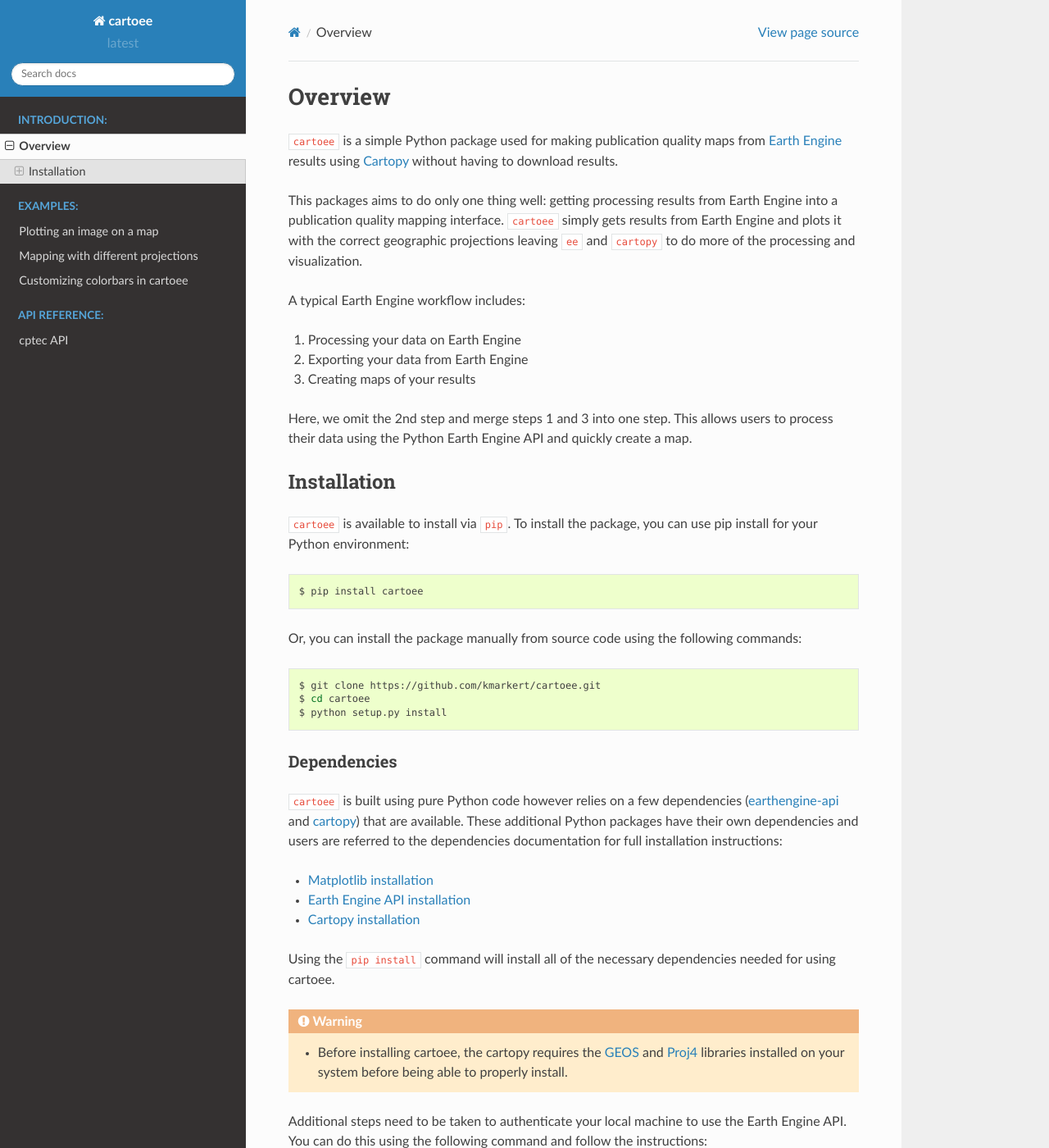
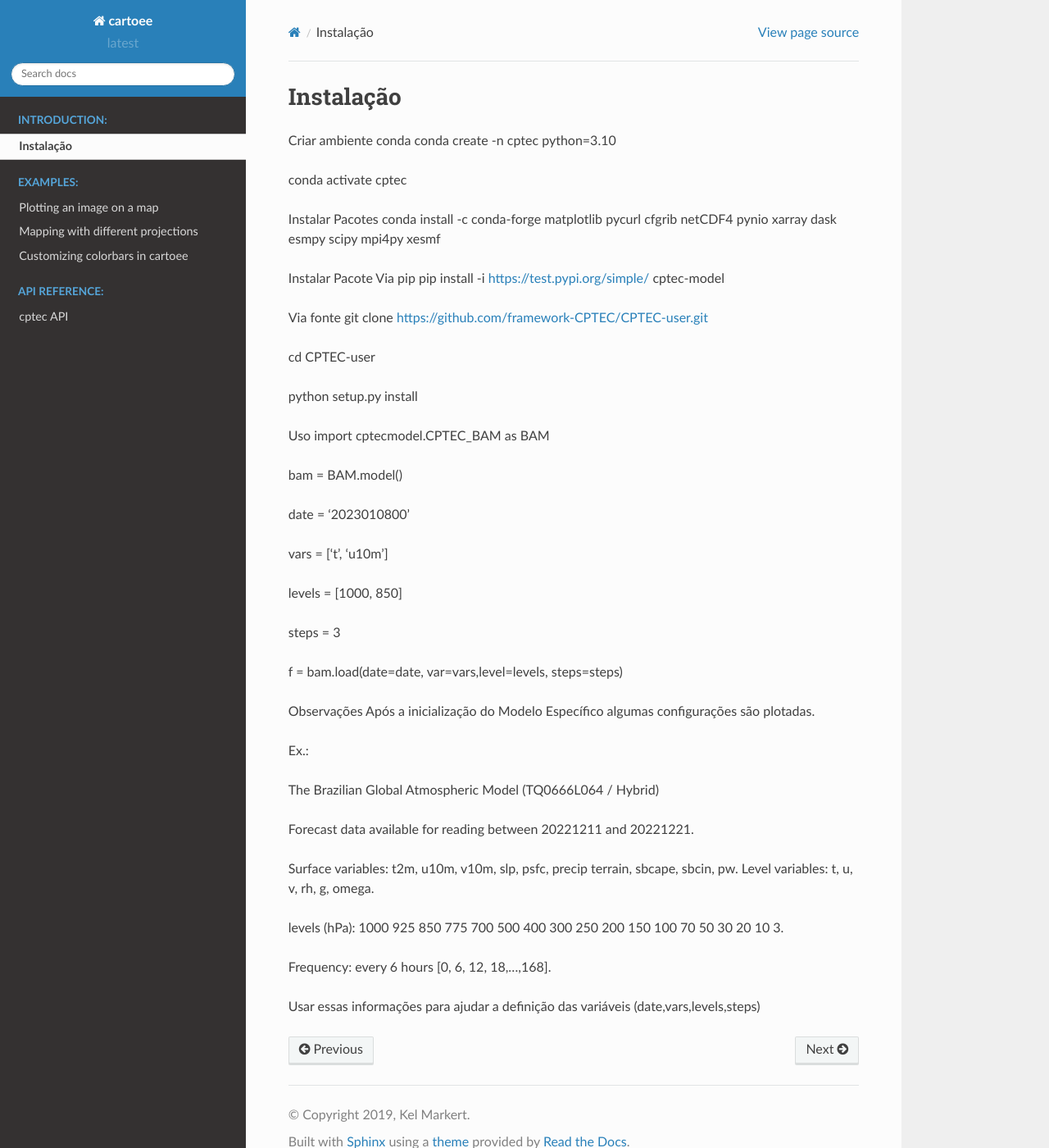
Before and after one commit to framework-CPTEC/tutorial-cptec-model, a Sphinx documentation site: the page built from docs/introduction.rst, in a window 1280 px wide and 1400 px high. Shown: the whole window at 82% size. Built offline with Sphinx 7.4.7 and the Read the Docs theme 2.0.0, drawn with Linux system fonts in a browser that asks for light colours; pages that are not in the unit, such as notebooks, are missing from menus; some of the changed text lies outside the part shown.

Commit message:
Update introduction.rst

```diff
--- a/docs/introduction.rst
+++ b/docs/introduction.rst
@@ -1,92 +1,54 @@
-Overview
-===================================
 
-.. toctree::
-   :hidden:
-   :maxdepth: 2
-   :caption: Contents:
+Instalação
+-----------
 
+Criar ambiente conda
+conda create -n cptec python=3.10
 
-:code:`cartoee` is a simple Python package used for making publication quality
-maps from `Earth Engine <https://earthengine.google.com/>`_ results using
-`Cartopy <https://scitools.org.uk/cartopy/docs/latest/>`_ without having to
-download results.
+conda activate cptec
 
-This packages aims to do only one thing well: getting processing results from
-Earth Engine into a publication quality mapping interface. :code:`cartoee`
-simply gets results from Earth Engine and plots it with the correct geographic
-projections leaving :code:`ee` and :code:`cartopy` to do more of the processing
-and visualization.
+Instalar Pacotes
+conda install -c conda-forge matplotlib pycurl cfgrib netCDF4 pynio xarray dask esmpy scipy mpi4py xesmf
 
-A typical Earth Engine workflow includes:
+Instalar Pacote
+Via pip
+pip install -i https://test.pypi.org/simple/ cptec-model
 
-1. Processing your data on Earth Engine
-2. Exporting your data from Earth Engine
-3. Creating maps of your results
+Via fonte
+git clone https://github.com/framework-CPTEC/CPTEC-user.git
 
-Here, we omit the 2nd step and merge steps 1 and 3 into one step. This allows
-users to process their data using the Python Earth Engine API and quickly
-create a map.
+cd CPTEC-user
 
-Installation
--------------
+python setup.py install
 
-:code:`cartoee` is available to install via :code:`pip`. To install the package,
-you can use pip  install for your Python environment:
+Uso
+import cptecmodel.CPTEC_BAM as BAM
 
-.. code-block:: bash
+bam = BAM.model()
 
-  $ pip install cartoee
+date = '2023010800'
 
-Or, you can install the package manually from source code using the following commands:
+vars = ['t', 'u10m']
 
-.. code-block:: bash
+levels = [1000, 850]
 
-  $ git clone https://github.com/kmarkert/cartoee.git
-  $ cd cartoee
-  $ python setup.py install
+steps = 3
 
-Dependencies
-~~~~~~~~~~~~~
+f = bam.load(date=date, var=vars,level=levels, steps=steps)
 
-:code:`cartoee` is built using pure Python code however relies on a few dependencies
-(`earthengine-api <https://developers.google.com/earth-engine/>`_ and cartopy_)
-that are available. These additional Python packages have their own dependencies
-and users are referred to the dependencies documentation for full installation
-instructions:
+Observações
+Após a inicialização do Modelo Específico algumas configurações são plotadas.
 
-* `Matplotlib installation <https://matplotlib.org/users/installing.html>`_
-* `Earth Engine API installation <https://developers.google.com/earth-engine/python_install_manual>`_
-* `Cartopy installation <https://scitools.org.uk/cartopy/docs/latest/installing.html#installing>`_
+Ex.:
 
-Using the :code:`pip install` command will install all of the necessary dependencies
-needed for using cartoee.
+The Brazilian Global Atmospheric Model (TQ0666L064 / Hybrid)
 
-.. warning::
+Forecast data available for reading between 20221211 and 20221221.
 
-    - Before installing cartoee, the cartopy requires the `GEOS
-      <https://geos.osgeo.org/doxygen/>`_ and `Proj4
-      <https://proj4.org/>`_ libraries installed on your system before
-      being able to properly install.
+Surface variables: t2m, u10m, v10m, slp, psfc, precip terrain, sbcape, sbcin, pw. Level variables: t, u, v, rh, g, omega.
 
-Additional steps need to be taken to authenticate your local machine to use
-the Earth Engine API. You can do this using the following command and follow
-the instructions:
+levels (hPa): 1000 925 850 775 700 500 400 300 250 200 150 100 70 50 30 20 10 3.
 
-.. code-block:: bash
+Frequency: every 6 hours [0, 6, 12, 18,...,168].
 
-    $ earthengine authenticate
-
-To test that cartoee and all of the dependencies have been installed correctly,
-run the following command:
-
-.. code-block:: bash
-
-    $ cee_install_test
-
-.. note::
-
-    - If your local machine is not yet authenticated for Earth Engine, the
-      :code:`cee_install_test` will walk you through the authentication process.
-
-If all of the test are successful, you will see no 'failed' when the test is done.
+Usar essas informações para ajudar a definição das variáveis (date,vars,levels,steps)
```
